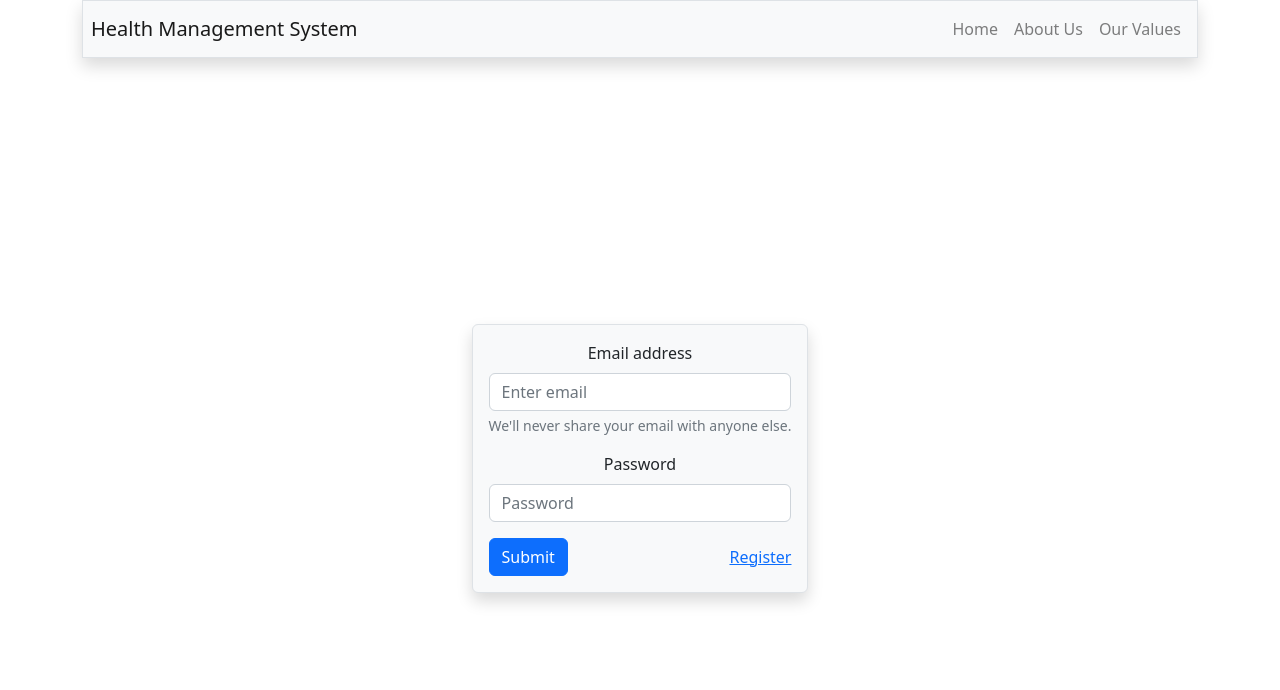
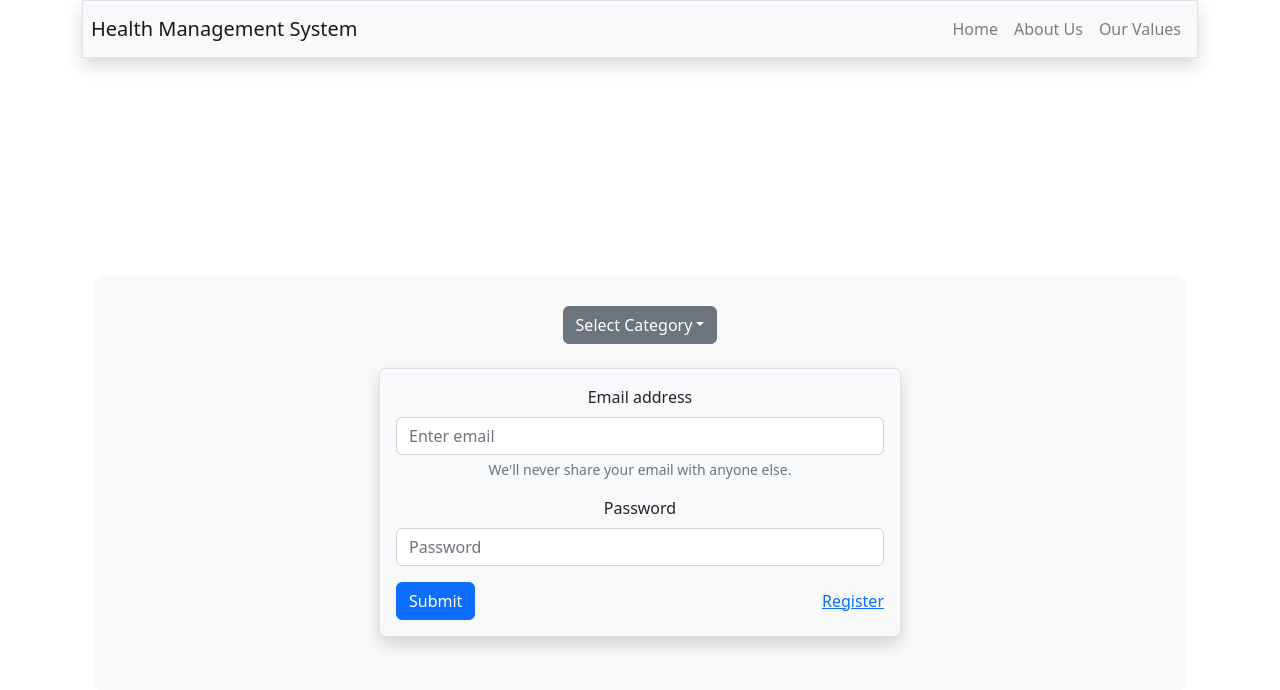
Before and after one commit to Dawood25/HealthManagement, a React (Create React App) app: page / in a window 1280 px wide. Shown: the top 690 px of the page. Built offline with nearby package versions, Linux system fonts and the light colour scheme.

Commit message:
Solved loging error

```diff
--- a/src/App.js
+++ b/src/App.js
@@ -1,8 +1,7 @@
 import {
   BrowserRouter as Router,
   Routes as Switch,
-  Route,
-  Link
+  Route
 } from "react-router-dom";
 import './App.css';
 import { Navbar } from './component/Navbar';
--- /dev/null
+++ b/src/component/LoginForm.jsx
@@ -0,0 +1,64 @@
+import React from "react";
+import { useState } from "react";
+
+import { Link } from "react-router-dom";
+
+export const LoginForm = (props) => {
+  const user = props.user;
+  const [userDetails, setUserDetails] = useState({ email: "", password: "" });
+  const onChangeHandler = (event) => {
+    let userDetail = {
+      email: userDetails.email,
+      password: userDetails.password,
+    };
+    event.preventDefault();
+    if (event.target.type == "email") {
+      userDetail.email = event.target.value;
+    } else {
+      userDetail.password = event.target.value;
+    }
+    setUserDetails(userDetail);
+    user.password = userDetail.password;
+    user.email = userDetail.email;
+    props.onChangeHandler(user);
+  };
+
+  return (
+    <form className="p-3 bg-light shadow border rounded">
+      <div className="form-group">
+        <label htmlFor="email">Email address</label>
+        <input
+          type="email"
+          className="form-control"
+          id="email"
+          aria-describedby="emailHelp"
+          placeholder="Enter email"
+          onChange={onChangeHandler}
+          value={userDetails.email}
+        />
+        <small id="emailHelp" className="form-text text-muted">
+          We'll never share your email with anyone else.
+        </small>
+      </div>
+      <div className="form-group">
+        <label htmlFor="password">Password</label>
+        <input
+          type="password"
+          className="form-control"
+          id="password"
+          placeholder="Password"
+          onChange={onChangeHandler}
+          value={userDetails.password}
+        />
+      </div>
+      <div className="d-flex justify-content-between align-items-center">
+        <button type="submit" className="btn btn-primary">
+          Submit
+        </button>
+        <Link to="/patient_reg" className="text-primary">
+          Register
+        </Link>
+      </div>
+    </form>
+  );
+};
--- a/src/pages/Home/Home.js
+++ b/src/pages/Home/Home.js
@@ -1,9 +1,9 @@
-import { LoginForm } from "../Login/Login";
+import Login from "../Login/Login";
 const Home = () => {
     return (
         <div>
             <div className="container d-flex justify-content-center align-items-center  vh-100">
-                <LoginForm />
+                <Login />
             </div>
         </div>
 
--- /dev/null
+++ b/src/pages/Login/Login.css
@@ -0,0 +1,12 @@
+.login-container {
+    background-color: #f9f9f9;
+    border-radius: 10px;
+    padding: 30px;
+    margin-top: 50px;
+  }
+
+  @media screen and (max-width: 768px) {
+    .login-container {
+      margin-top: 20px;
+    }
+  }
--- a/src/pages/Login/Login.jsx
+++ b/src/pages/Login/Login.jsx
@@ -1,64 +1,28 @@
 import React from "react";
+import { LoginForm } from "../../component/LoginForm";
 import { useState } from "react";
+import { Category } from "../../component/Category";
+import "./Login.css";
 
-import { Link } from "react-router-dom";
-
-export const LoginForm = (props) => {
-  const user = props.user;
-  const [userDetails, setUserDetails] = useState({ email: "", password: "" });
-  const onChangeHandler = (event) => {
-    let userDetail = {
-      email: userDetails.email,
-      password: userDetails.password,
-    };
-    event.preventDefault();
-    if (event.target.type == "email") {
-      userDetail.email = event.target.value;
-    } else {
-      userDetail.password = event.target.value;
-    }
-    setUserDetails(userDetail);
-    user.password = userDetail.password;
-    user.email = userDetail.email;
-    props.onChangeHandler(user);
+const Login = () => {
+  const [user, setUser] = useState({ category: "" });
+  const onChangeHandler = (newUser) => {
+    setUser(newUser);
+    console.log(JSON.stringify(user) + "from Login");
   };
-
   return (
-    <form className="p-3 bg-light shadow border rounded">
-      <div className="form-group">
-        <label htmlFor="email">Email address</label>
-        <input
-          type="email"
-          className="form-control"
-          id="email"
-          aria-describedby="emailHelp"
-          placeholder="Enter email"
-          onChange={onChangeHandler}
-          value={userDetails.email}
-        />
-        <small id="emailHelp" className="form-text text-muted">
-          We'll never share your email with anyone else.
-        </small>
+    <>
+      <div className="container login-container">
+        <div className="row justify-content-center">
+          <div className="col-lg-6 col-md-8 col-sm-10">
+            <Category user={user} onChangeHandler={onChangeHandler} />
+            <div className="my-4">
+              <LoginForm user={user} onChangeHandler={onChangeHandler} />
+            </div>
+          </div>
+        </div>
       </div>
-      <div className="form-group">
-        <label htmlFor="password">Password</label>
-        <input
-          type="password"
-          className="form-control"
-          id="password"
-          placeholder="Password"
-          onChange={onChangeHandler}
-          value={userDetails.password}
-        />
-      </div>
-      <div className="d-flex justify-content-between align-items-center">
-        <button type="submit" className="btn btn-primary">
-          Submit
-        </button>
-        <Link to="/patient_reg" className="text-primary">
-          Register
-        </Link>
-      </div>
-    </form>
+    </>
   );
 };
+export default Login;
```
Also changed, not shown: 1 other file (tests, documents, lock files or other folders).
